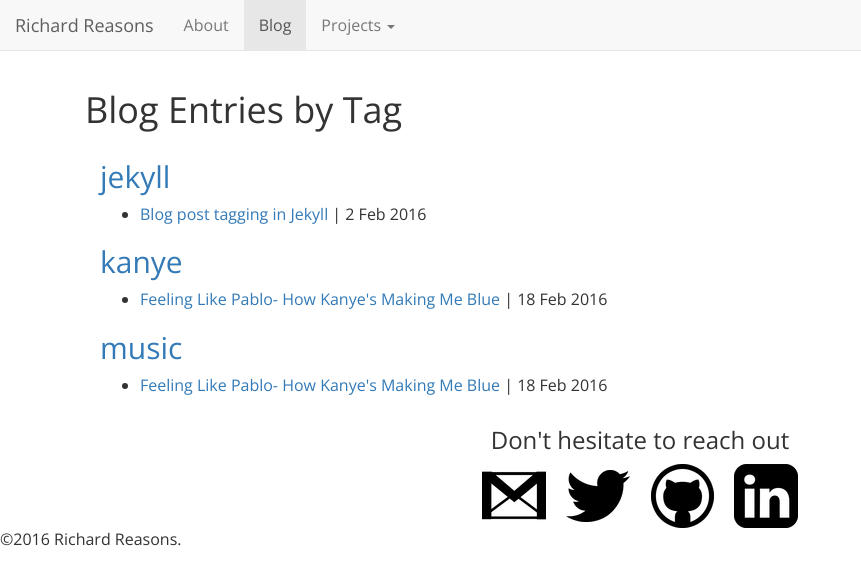
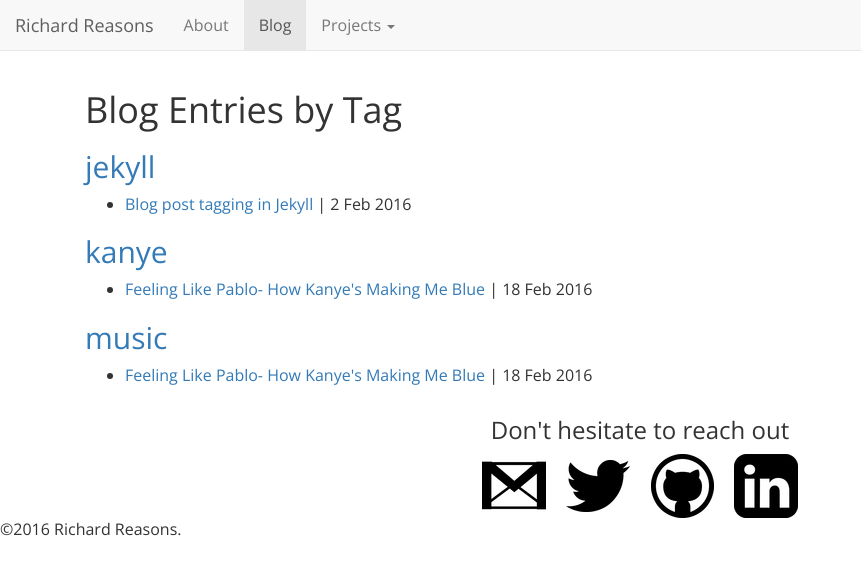
Before and after one commit to rgreasons/rgreasons.github.io, a Jekyll site: the page built from tags.html, in a window 1280 px wide. Shown: the top 585 px of the page, without its empty margins (0-861 px from the left). Built offline with Jekyll 4.4.1, drawn with Linux system fonts in a browser that asks for light colours; nearby versions of some CDN libraries.

Commit message:
Update tags.html

```diff
--- a/tags.html
+++ b/tags.html
@@ -5,7 +5,7 @@
 ---
 <h1>{{ page.title }}</h1>
 
-	<div class="col-md-8">
+	<div>
 			{% for tag in site.tags %}
   				{% assign t = tag | first %}
   				{% assign posts = tag | last %}
```
